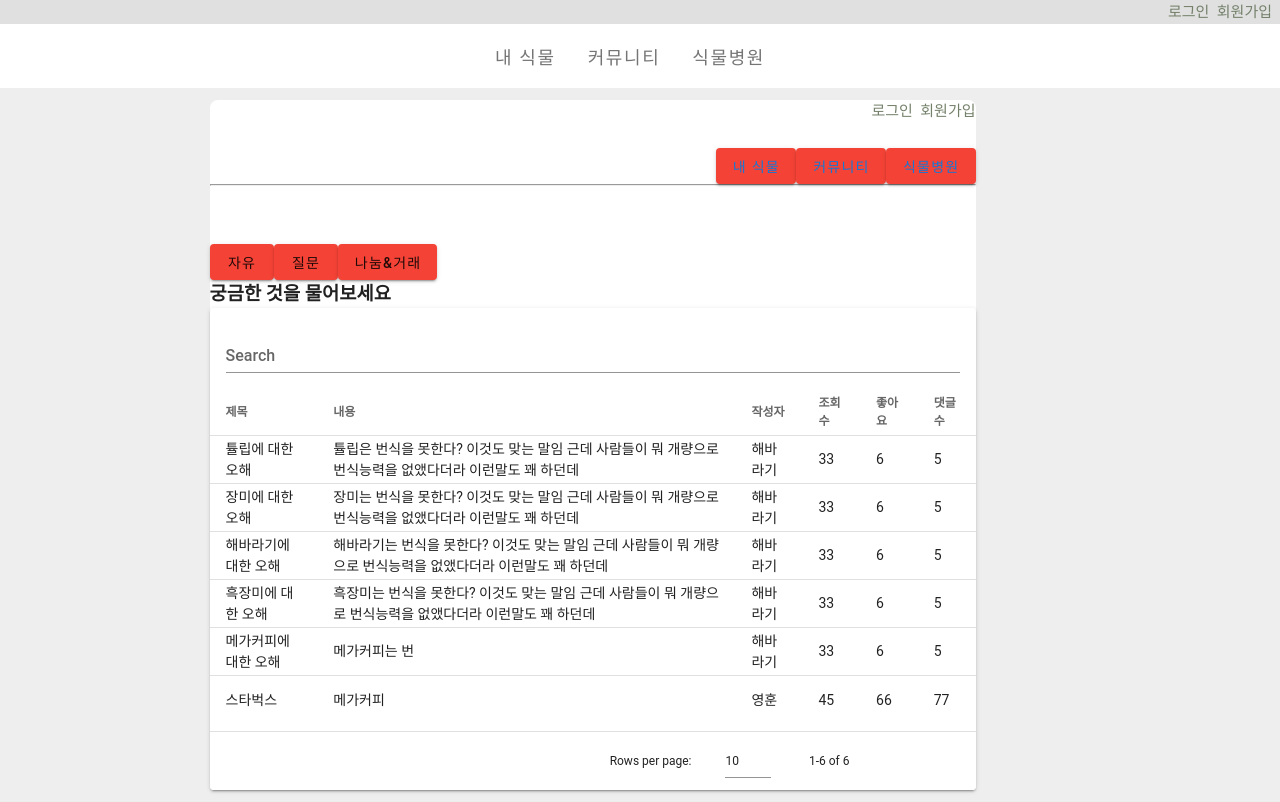
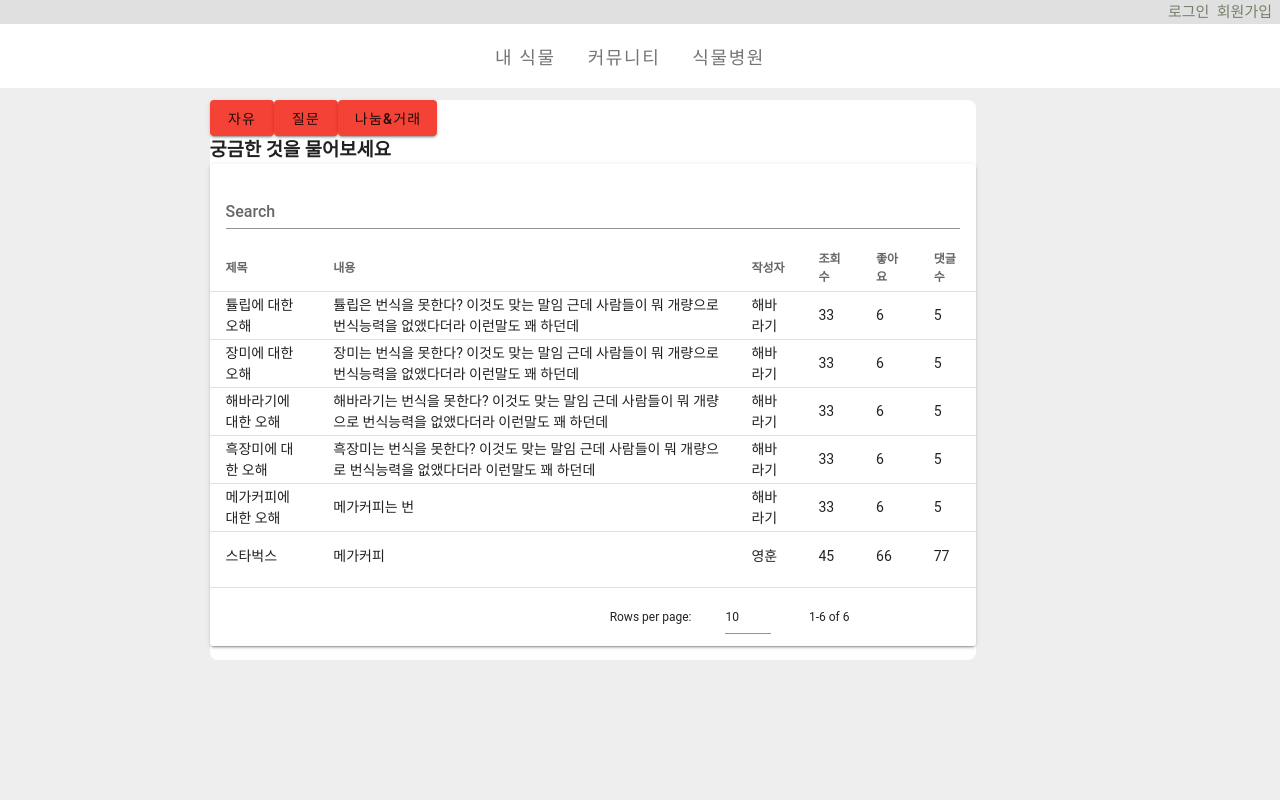
Before and after one commit to we-are-green-thumb/GreenThumb-FrontEnd, a Vue app: page /community in a window 1280 px wide. Built offline with nearby package versions, Linux system fonts and the light colour scheme.

Commit message:
[Design] IndexCommunity.vue

```diff
--- a/src/views/community/IndexCommunity.vue
+++ b/src/views/community/IndexCommunity.vue
@@ -1,24 +1,16 @@
 <template>
   <div class="mainCommunity">
-    <plantHeader></plantHeader>
-    <br /><br />
-    <plantNav></plantNav>
-    <br /><br />
-    <br /><br />
+
     <SearchResult></SearchResult>
     <!-- <v-btn @click="test"> 클릭</v-btn> -->
   </div>
 </template>
 <script>
-import Header from '../../components/Header.vue';
-import NavigationBar from "../../components/NavigationBar.vue";
 import SearchResult from "../../components/community/SearchResult.vue";
 // import axios from "axios";
 
 export default {
     components : {
-    "plantHeader":Header ,
-    "plantNav":NavigationBar ,
     "SearchResult" : SearchResult,
     },
   methods: {
```
